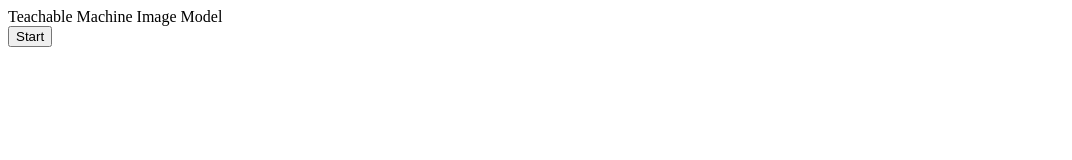
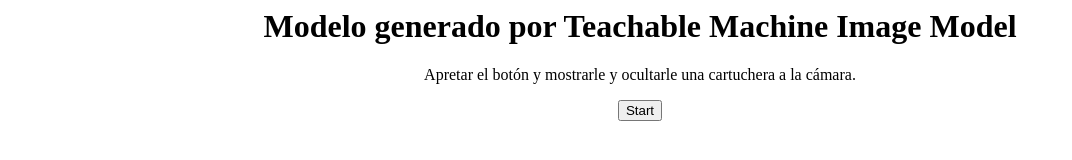
Before and after one commit to pkogan/c3, a plain HTML site: page index.html in a window 1280 px wide. Shown: the whole page, without its empty margins (0-1072 px from the left). Drawn offline with Linux system fonts and the light colour scheme.

Commit message:
mensaje y centrado

```diff
--- a/index.html
+++ b/index.html
@@ -1,6 +1,9 @@
 <html>
-    <body>
-<div>Teachable Machine Image Model</div>
+    <body style="text-align: center;">
+<div>
+    <h1>Modelo generado por Teachable Machine Image Model</h1>
+<p>Apretar el botón y mostrarle y ocultarle una cartuchera a la cámara.</p>
+</div>
 <button type="button" onclick="init()">Start</button>
 <div id="webcam-container"></div>
 <div id="label-container"></div>
```
